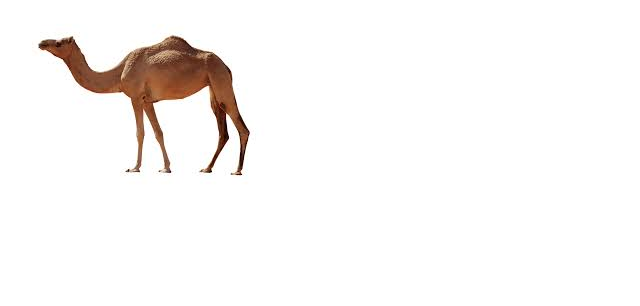
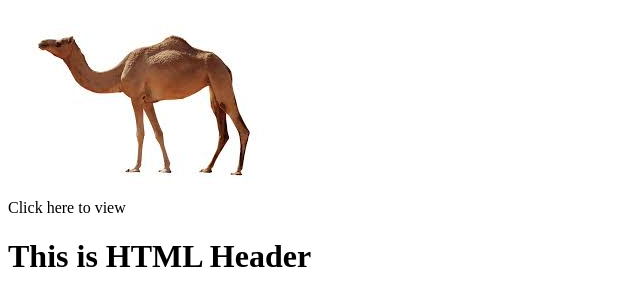
Before and after one commit to UshanAlwis98/HTML-CSS-JS-Practice-, a plain HTML site: page Semantics.html in a window 1280 px wide. Shown: the whole page, without its empty margins (0-640 px from the left). Drawn offline with Linux system fonts and the light colour scheme.

Commit message:
Update Semantics.html

```diff
--- a/Semantics.html
+++ b/Semantics.html
@@ -14,11 +14,16 @@
                         </a>
 
                         <div class="sample_text">
-
+                         Click here to view
                         </div>
 
                     </div>
 
+                    <header>
+                        <h1>This is HTML Header</h1>
+                    </header>
+
+                    <article></article>
 
 
             </div>
```
